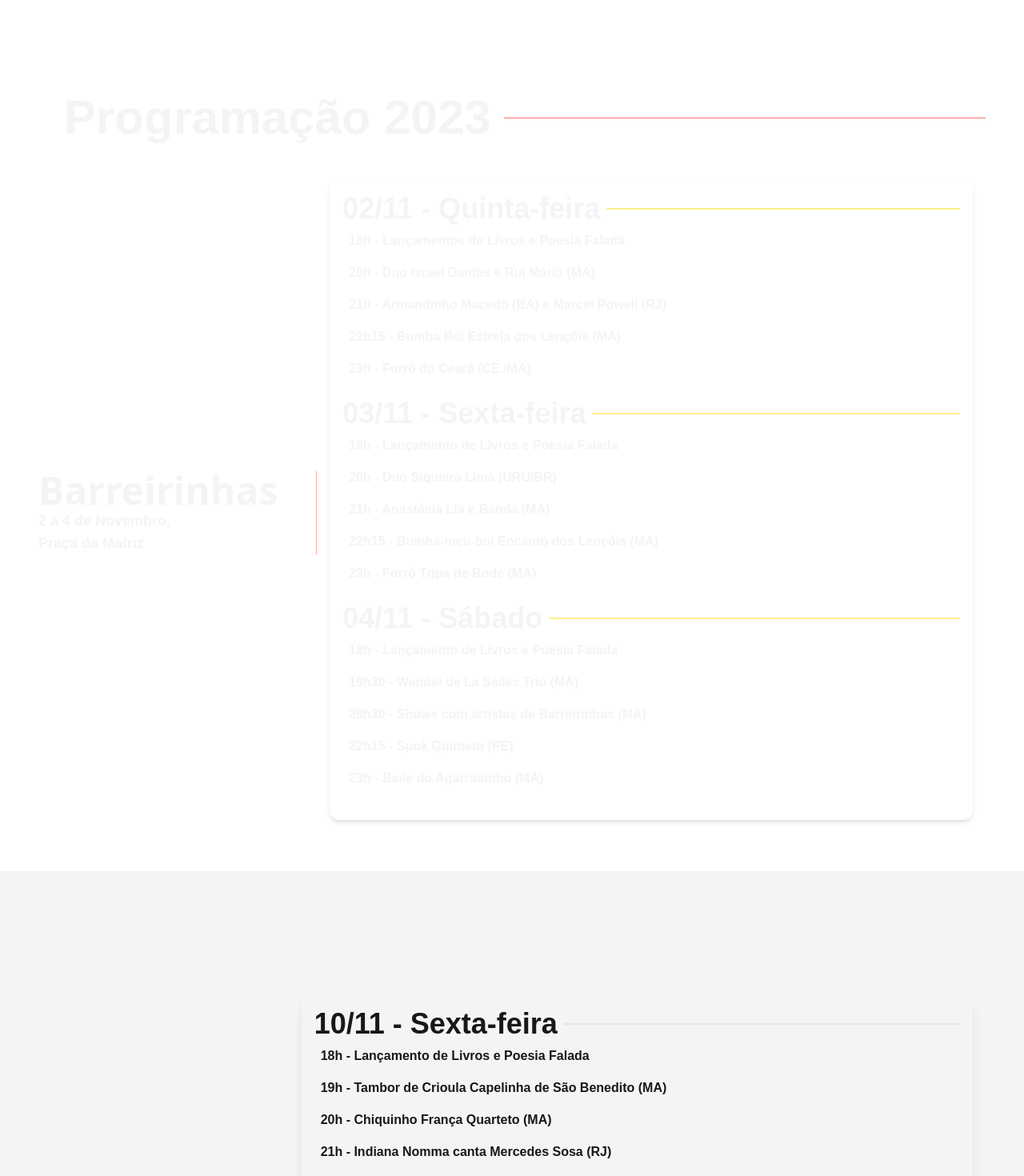
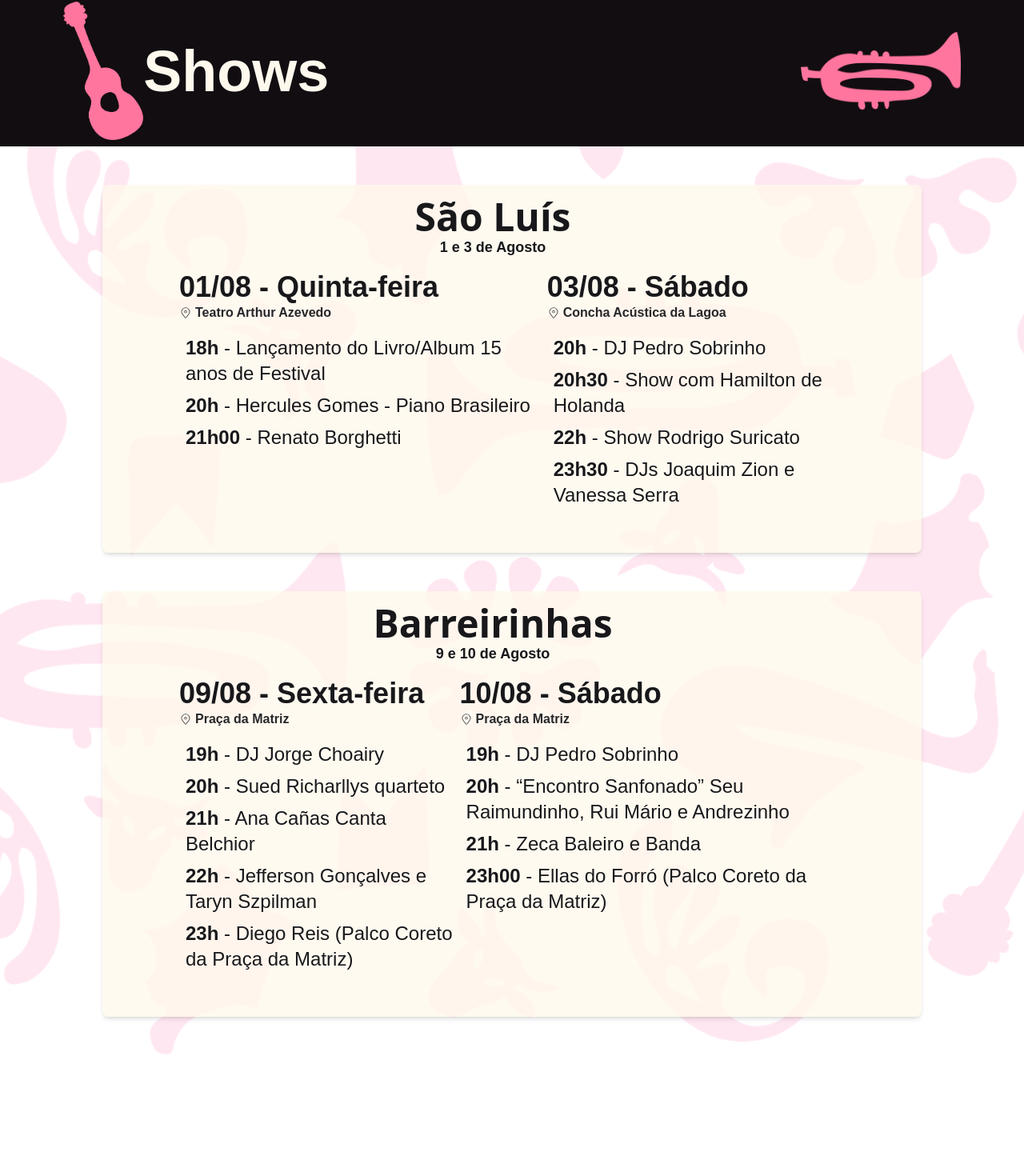
Before and after one commit to romuloromulo/lencoisjazzeblues, a Next.js app: page /programacao in a window 1280 px wide. Shown: the part 102-1572 px from the top of the page at 80% size. After the commit the page ends 1461 px from the top, so only its background shows below. Built offline with nearby package versions, Linux system fonts and the light colour scheme; a web font is replaced by a local one.

Commit message:
entrega página Programação

```diff
--- a/src/app/atracoes/[id]/page.jsx
+++ b/src/app/atracoes/[id]/page.jsx
@@ -25,7 +25,7 @@ function Page({ params }) {
       animate={{ opacity: 1, y: 0 }}
       exit={{ opacity: 0, x: -100 }}
       transition={{ duration: 1 }}
-      className="min-h-screen  mx-auto md:pb-24 bg-background-white relative -z-0"
+      className="min-h-screen  mx-auto md:pb-24 bg-green-800 relative -z-0"
     >
       <Image
         src={bg}
--- a/src/app/programacao/page.jsx
+++ b/src/app/programacao/page.jsx
@@ -1,130 +1,61 @@
 "use client";
-import React, { useState } from "react";
+import React from "react";
 import Image from "next/image";
-
+import trompete from "../../../public/trompete.png";
+import violao from "../../../public/violão.png";
 import {
   programaçãoBarreirinhas,
   programaçãoSlz,
 } from "../../data/dataProgramaçao";
-
+import { CiLocationOn } from "react-icons/ci";
 import { motion } from "framer-motion";
-import { BiDownArrow } from "react-icons/bi";
+import bg from "../../../public/pattern.png";
+import ProgramSection from "../../components/layout/programSection";
 
 function Programação() {
-  const [programaçãoBarreirinha] = useState(programaçãoBarreirinhas);
   return (
     <motion.div
       initial={{ opacity: 0, y: -100 }}
       animate={{ opacity: 1, y: 0 }}
       exit={{ opacity: 0, x: -100 }}
       transition={{ duration: 1 }}
-      id="Programação"
-      className="min-h-screen relative pt-[75px]"
+      id="Atrações"
+      className="min-h-screen relative pb-10"
     >
-      <div className="container mx-auto w-full flex items-start justify-between lg:pr-12 flex-col lg:flex-row ">
-        <div className="w-full  flex md:flex-row flex-col items-center justify-between gap-4">
-          <div className="relative p-12 md:pr-0 z-20">
-            {/* <span className="absolute p-10 md:p-14 rounded-full bg-red-500 -z-40 top-[25%]  md:top-[15%] "></span>
-              <span className="absolute p-6 md:p-8 rounded-full bg-yellow-500 -z-40 right-[25%] top-[35%] md:right-[15%] "></span> */}
-            <div className="text-4xl text-center md:text-left md:text-6xl font-bold text-zinc-100 z-20 md:whitespace-nowrap">
-              {" "}
-              Programação 2023
-            </div>
-          </div>
-          <div className="sm:w-[90%] w-[50%] border-b mt-[-1rem] md:mt-0 mb-4 md:mb-0 border-red-400 "></div>
+      <Image
+        src={bg}
+        alt=""
+        className="absolute -z-10 opacity-20"
+        objectFit="cover"
+        fill={true}
+      />
+
+      <div className="px-6 mb-12 py-2 w-auto sm:w-full overflow-hidden justify-between bg-background-primary flex items-center md:justify-center">
+        <Image src={violao} alt="" width={100} height={100} />
+        <div className="text-5xl md:text-7xl font-bold w-2/3 z-30 mb text-background-white">
+          Shows
         </div>
-      </div>
-      <div
-        id="Barreirinhas"
-        className=" container mx-auto  w-full flex md:flex-row flex-col  items-center  lg:px-12  md:mb-8 relative  text-zinc-100"
-      >
-        <div className="flex-col md:w-auto w-full flex items-center md:items-start justify-center md:justify-start border-white md:border-r md:border-red-300 md:pr-12">
-          <h1 className="text-5xl font-semibold font-sans text-zinc-100">
-            Barreirinhas
-          </h1>
-          <p className="text-md sm:text-lg font-semibold">
-            2 a 4 de Novembro, <br className="hidden md:block" />
-            Praça da Matriz
-          </p>
-          <p className="text-zinc-100 md:hidden mt-4">
-            <BiDownArrow size={22} />
-          </p>
-        </div>
-        <div className="w-full flex flex-col p-4  mx-4 rounded-xl text-zinc-800 shadow-md mb-8 ">
-          <div>
-            <ul>
-              {programaçãoBarreirinha.map((dia) => (
-                <li key={dia.diaSemana}>
-                  <div className="flex items-center w-full gap-2 mb-2 text-zinc-100">
-                    <h1
-                      className="text-xl md:text-4xl font-bold"
-                      style={{ whiteSpace: "nowrap" }}
-                    >
-                      {" "}
-                      {dia.diaSemana}
-                    </h1>{" "}
-                    <div className="border-b-2  border-yellow-200 w-full" />
-                  </div>
-                  <ul className="ml-1 md:ml-2 mb-6 text-zinc-100">
-                    {dia.eventos.map((evento) => (
-                      <li key={evento.titulo} className="font-semibold mb-4">
-                        {evento.hora} - {evento.titulo}
-                      </li>
-                    ))}
-                  </ul>
-                </li>
-              ))}
-            </ul>
-          </div>
-        </div>
+        <Image
+          src={trompete}
+          alt=""
+          width={200}
+          height={200}
+          className="h-14 translate-y-10 sm:h-auto sm:translate-y-0"
+        />
       </div>
 
-      <div
+      <ProgramSection
         id="São Luís"
-        className="w-full  min-h-screen bg-zinc-100 relative md:pt-[75px]"
-      >
-        <div className="container mx-auto  flex md:flex-row flex-col  items-center  lg:px-12 text-zinc-900 py-10 md:py-20 ">
-          <div className="flex-col md:w-auto w-full flex items-center md:items-start justify-center md:justify-start border-white md:border-r md:border-red-300 md:pr-12">
-            <h1 className="text-5xl font-semibold font-sans ">São Luís</h1>
-            <p className="text-md sm:text-lg font-semibold">
-              10 a 12 de Novembro, Convento das Mercês
-            </p>
-            <p className="text-zinc-900 md:hidden mt-4">
-              <BiDownArrow size={22} />
-            </p>
-          </div>
-          <div className="w-full flex flex-col p-4  mx-4 rounded-xl text-zinc-800 shadow-lg">
-            <div>
-              <ul>
-                {programaçãoSlz.map((dia) => (
-                  <li key={dia.diaSemana}>
-                    <div className="flex items-center w-full gap-2 mb-2">
-                      <h1
-                        className="text-xl text-zinc-900 md:text-4xl font-bold"
-                        style={{ whiteSpace: "nowrap" }}
-                      >
-                        {" "}
-                        {dia.diaSemana}
-                      </h1>{" "}
-                      <div className="border-b-2 border-purple-200 w-full" />
-                    </div>
-                    <ul className="ml-1 md:ml-2 mb-6">
-                      {dia.eventos.map((evento) => (
-                        <li
-                          key={evento.titulo}
-                          className="font-semibold mb-4 text-zinc-900"
-                        >
-                          {evento.hora} - {evento.titulo}
-                        </li>
-                      ))}
-                    </ul>
-                  </li>
-                ))}
-              </ul>
-            </div>
-          </div>
-        </div>
-      </div>
+        title="São Luís"
+        date="1 e 3 de Agosto"
+        program={programaçãoSlz}
+      />
+      <ProgramSection
+        id="Barreirinhas"
+        title="Barreirinhas"
+        date="9 e 10 de Agosto"
+        program={programaçãoBarreirinhas}
+      />
     </motion.div>
   );
 }
--- /dev/null
+++ b/src/components/layout/programSection.jsx
@@ -0,0 +1,48 @@
+import React from "react";
+import { CiLocationOn } from "react-icons/ci";
+
+const ProgramSection = ({ id, title, date, program }) => (
+  <div
+    id={id}
+    className="relative container bg-background-white/80 w-[80%] py-4 rounded-lg shadow-md mb-12"
+  >
+    <div className="flex flex-col items-center lg:px-12 text-zinc-900">
+      <div className="md:w-auto w-full items-center md:items-start justify-center text-center md:pr-12">
+        <h1 className="text-5xl font-bold font-sans whitespace-nowrap">
+          {title}
+        </h1>
+        <p className="text-md sm:text-lg font-semibold">{date}</p>
+      </div>
+      <ul className="flex flex-col md:flex-row p-4 rounded-xl text-zinc-800 w-full justify-around items-start">
+        {program.map((dia) => (
+          <li key={dia.diaSemana}>
+            <div className="items-center w-full gap-2 mb-2">
+              <h1
+                className="text-zinc-900 text-2xl md:text-4xl font-bold"
+                style={{ whiteSpace: "nowrap" }}
+              >
+                {dia.diaSemana}
+              </h1>
+              <h2 className="font-bold mb-4 flex items-center space-x-2">
+                <span className="mr-1">
+                  <CiLocationOn />
+                </span>
+                {dia.local}
+              </h2>
+            </div>
+            <ul className="ml-1 md:ml-2 mb-6 text-xl md:text-2xl">
+              {dia.eventos.map((evento) => (
+                <li key={evento.titulo} className="text-zinc-900 mb-2">
+                  <span className="font-bold">{evento.hora} </span>-{" "}
+                  {evento.titulo}
+                </li>
+              ))}
+            </ul>
+          </li>
+        ))}
+      </ul>
+    </div>
+  </div>
+);
+
+export default ProgramSection;
--- a/src/data/dataProgramaçao.js
+++ b/src/data/dataProgramaçao.js
@@ -1,78 +1,51 @@
-export const programaçãoBarreirinhas = [
+export const programaçãoSlz = [
   {
-    diaSemana: "02/11 - Quinta-feira",
+    diaSemana: "01/08 - Quinta-feira",
+    local: "Teatro Arthur Azevedo",
     eventos: [
-      { hora: "18h", titulo: "Lançamentos de Livros e Poesia Falada" },
-      { hora: "20h", titulo: "Duo Israel Dantas e Rui Mário (MA)" },
-      { hora: "21h", titulo: "Armandinho Macedo (BA) e Marcel Powell (RJ)" },
-      { hora: "22h15", titulo: "Bumba Boi Estrela dos Lençóis (MA)" },
-      { hora: "23h", titulo: "Forró do Ceará (CE /MA)" },
+      { hora: "18h", titulo: "Lançamento do Livro/Album 15 anos de Festival" },
+      { hora: "20h", titulo: "Hercules Gomes - Piano Brasileiro" },
+      { hora: "21h00", titulo: "Renato Borghetti" },
     ],
   },
   {
-    diaSemana: "03/11 - Sexta-feira",
+    diaSemana: "03/08 - Sábado",
+    local: "Concha Acústica da Lagoa",
     eventos: [
-      { hora: "18h", titulo: "Lançamento de Livros e Poesia Falada" },
-      { hora: "20h", titulo: "Duo Siqueira Lima (URU/BR)" },
-      { hora: "21h", titulo: "Anastácia Lia e Banda (MA)" },
-      { hora: "22h15", titulo: "Bumba-meu-boi Encanto dos Lençóis (MA)" },
-      { hora: "23h", titulo: "Forró Tripa de Bode (MA)" },
-    ],
-  },
-  {
-    diaSemana: "04/11 - Sábado",
-    eventos: [
-      { hora: "18h", titulo: "Lançamento de Livros e Poesia Falada" },
-      { hora: "19h30", titulo: "Wendel de La Salles Trio (MA)" },
-      { hora: "20h30", titulo: "Shows com artistas de Barreirinhas (MA)" },
-      { hora: "22h15", titulo: "Spok Quinteto (PE)" },
-      { hora: "23h", titulo: "Baile do Agarradinho (MA)" },
+      { hora: "20h", titulo: "DJ Pedro Sobrinho" },
+      { hora: "20h30", titulo: "Show com Hamilton de Holanda" },
+      { hora: "22h", titulo: "Show Rodrigo Suricato" },
+      { hora: "23h30", titulo: "DJs Joaquim Zion e Vanessa Serra" },
     ],
   },
 ];
 
-export const programaçãoSlz = [
+export const programaçãoBarreirinhas = [
   {
-    diaSemana: "10/11 - Sexta-feira",
+    diaSemana: "09/08 - Sexta-feira",
+    local: "Praça da Matriz",
     eventos: [
-      { hora: "18h", titulo: "Lançamento de Livros e Poesia Falada" },
-      {
-        hora: "19h",
-        titulo: "Tambor de Crioula Capelinha de São Benedito (MA)",
-      },
-      { hora: "20h", titulo: "Chiquinho França Quarteto (MA)" },
-      { hora: "21h", titulo: "Indiana Nomma canta Mercedes Sosa (RJ)" },
-      { hora: "22h15", titulo: "Boi de Santa Fé, sotaque da baixada (MA)" },
+      { hora: "19h", titulo: "DJ Jorge Choairy" },
+      { hora: "20h", titulo: "Sued Richarllys quarteto" },
+      { hora: "21h", titulo: "Ana Cañas Canta Belchior" },
+      { hora: "22h", titulo: "Jefferson Gonçalves e Taryn Szpilman" },
+      { hora: "23h", titulo: "Diego Reis (Palco Coreto da Praça da Matriz)" },
     ],
   },
   {
-    diaSemana: "11/11 - Sábado",
+    diaSemana: "10/08 - Sábado",
+    local: "Praça da Matriz",
     eventos: [
-      { hora: "18h", titulo: "Lançamento de Livros e Poesia Falada" },
-      { hora: "19h", titulo: "Tambor de Crioula Arte Nossa (MA)" },
+      { hora: "19h", titulo: "DJ Pedro Sobrinho" },
       {
         hora: "20h",
-        titulo:
-          "Show com Célia Maria, Sandra Duailibe, Luciana Pinheiro, Gildomar Marinho, Daffé e Nivaldo, com direção musical de Edson Bastos. (MA)",
+        titulo: "“Encontro Sanfonado” Seu Raimundinho, Rui Mário e Andrezinho",
       },
+      { hora: "21h", titulo: "Zeca Baleiro e Banda" },
       {
-        hora: "21h",
-        titulo:
-          "Desengaiola com Alfredo Del-Penho, João Cavalcanti, Moyseis Marques e Pedro Miranda (RJ)",
+        hora: "23h00",
+        titulo: "Ellas do Forró (Palco Coreto da Praça da Matriz)",
       },
     ],
   },
-  {
-    diaSemana: "12/11 - Domingo",
-    eventos: [
-      { hora: "18h", titulo: "Lançamento de Livros e Poesia Falada" },
-      { hora: "20h", titulo: "Duo Gisbranco (RJ)" },
-      {
-        hora: "21h",
-        titulo:
-          "Show com Klícia, Regiane Araujo, Chico Nô, Léo Viana, Paulão, Tássia Campos, na direção musical de João Simas. (MA)",
-      },
-      { hora: "22h15", titulo: "Bumba Boi Revelação de São Marçal (MA)" },
-    ],
-  },
 ];
```
Also changed, not shown: src/app/atracoes/page.jsx (+5 -5 lines).
